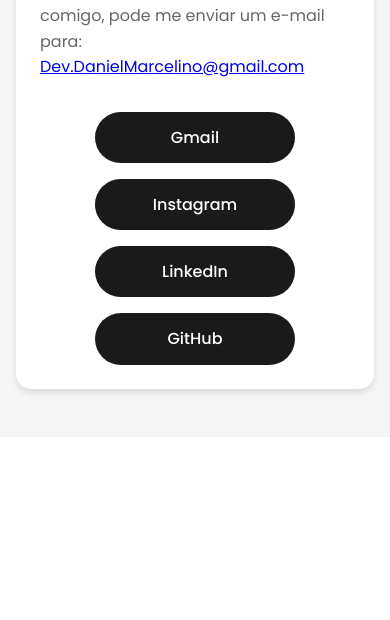
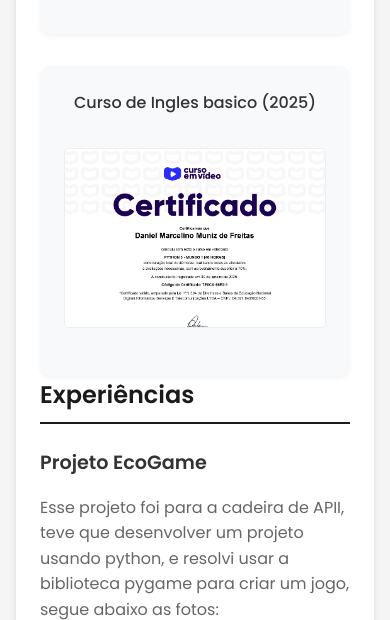
Before and after one commit to DanielMacelino/Projeto-Site, a Flask app: page / in a window 390 px wide. Shown: the part 2331-2951 px from the top of the page. Before the commit the page ends 2728 px from the top, so only its background shows below. Run offline with Flask 3, Linux system fonts and the light colour scheme; some libraries are stand-ins or nearby versions.

Commit message:
Adição de imagens e ajustes nos certificados

```diff
--- a/static/css/Pagina_Inicial.css
+++ b/static/css/Pagina_Inicial.css
@@ -114,8 +114,11 @@ nav a:hover {
 
 .carousel-images img {
     width: 100%;
-    height: auto;
-    object-fit: cover;
+    height: 500px;
+    object-fit: contain;
+    display: block;
+    flex-shrink: 0;
+    background-color: #f0f0f0;
 }
 
 .carousel-controls {
@@ -541,6 +544,41 @@ nav a:hover {
     line-height: 1.6;
 }
 
+/* Estilos para Certificados na Página Inicial */
+.certificados {
+    display: grid; /* Usa grid para alinhar os itens */
+    grid-template-columns: repeat(auto-fit, minmax(250px, 1fr)); /* Colunas responsivas */
+    gap: 2rem; /* Espaçamento entre os cards */
+    margin-top: 1.5rem;
+}
+
+.certificado-item {
+    background-color: #f8f9fa; /* Fundo leve para destacar */
+    padding: 1.5rem;
+    border-radius: 10px;
+    box-shadow: 0 2px 4px rgba(0, 0, 0, 0.05);
+    text-align: center;
+    transition: transform 0.3s ease;
+}
+
+.certificado-item:hover {
+    transform: translateY(-3px);
+}
+
+.certificado-item p {
+    font-weight: 500;
+    color: #333;
+    margin-bottom: 1rem;
+}
+
+.certificado-item .img-media {
+    width: 100%; /* Faz a imagem ocupar a largura do card */
+    height: 200px; /* Define uma altura fixa */
+    object-fit: cover; /* Cobre a área definida, cortando se necessário */
+    border-radius: 5px; /* Bordas arredondadas leves */
+    border: 1px solid #eee; /* Borda sutil */
+}
+
 /* Responsividade */
 @media (max-width: 768px) {
     .header-container {
@@ -623,6 +661,18 @@ nav a:hover {
     .hard-skills h3, .soft-skills h3 {
         font-size: 1.8rem;
     }
+
+    .certificados {
+        grid-template-columns: 1fr; /* Uma coluna em telas menores */
+    }
+
+    .certificado-item .img-media {
+        height: 180px; /* Altura ligeiramente menor em telas menores */
+    }
+
+    .carousel-images img {
+        height: 400px;
+    }
 }
 
 @media (max-width: 480px) {
@@ -642,4 +692,8 @@ nav a:hover {
     .content-box h3 {
         font-size: 1.2rem;
     }
+
+    .carousel-images img {
+        height: 300px;
+    }
 }
--- a/templates/Pagina_Inicial.html
+++ b/templates/Pagina_Inicial.html
@@ -27,14 +27,16 @@
 
             <section>
                 <h2>Olá, sou Daniel Marcelino!</h2>
-                <p>Atualmente, moro na cidade do Crato e sou estudante de Bacharelado em Sistemas de Informação no IFCE, campus Crato - CE.<br>
-                No entanto, minhas raízes estão em Morada Nova - CE, onde nasci e fui criado.</p>
+                <p>  Sou Daniel Marcelino Muniz de Freitas, estudante de Bacharelado em Sistemas de Informação no IFCE - Campus Crato (2023-2027), com interesse em desenvolvimento de software, banco de dados.
+                    Minha trajetória acadêmica começou com o curso Técnico em Mecânica Industrial (2019-2021), no qual realizei um estágio supervisionado na Betânia Lácteos. Essa experiência me proporcionou uma visão prática do setor industrial e aprimorou minhas habilidades analíticas e de resolução de problemas.
+                   Atualmente, busco oportunidades para aplicar meus conhecimentos em tecnologia, contribuir para projetos inovadores e expandir minha experiência profissional.
+                 📩 Aberto a conexões e novas oportunidades!</p>
             </section>
 
             <section>
                 <h3>Formação Acadêmica</h3>
                 <p>Técnico em Mecânica Industrial (2019-2021)</p>
-                <p>Estudante em Bacharel de Sistemas de Informação</p>
+                <p>Estudante em Bacharel de Sistemas de Informação(2022-202X)</p>
             </section>
 
             <section>
@@ -46,10 +48,16 @@
                     </div>
                     <div class="certificado-item">
                         <p>Curso de Python (2022)</p>
-                        <img src="https://img.freepik.com/vetores-gratis/certificado-de-luxo-gradiente-dourado_52683-70557.jpg" alt="Certificado Python" class="img-media">
+                        <img src="{{ url_for('static', filename='css/imagens/python1.jpg') }}" alt="Certificado Curso Python" class="img-media">
                     </div>
-                    <p>Projeto Ecogame Faculdade (2023.1)</p>
-                    <p>Projeto HTML e CSS Faculdade (2024.2)</p>
+                    <div class="certificado-item">
+                        <p>Curso de Python (2025)</p>
+                        <img src="{{ url_for('static', filename='css/imagens/python1.jpg') }}" alt="Certificado Curso Python" class="img-media">
+                    </div>
+                    <div class="certificado-item">
+                        <p>Curso de Ingles basico (2025)</p>
+                        <img src="{{ url_for('static', filename='css/imagens/python1.jpg') }}" alt="Certificado Curso Python" class="img-media">
+                    </div>
                 </div>
             </section>
 
@@ -62,10 +70,10 @@
 
                     <div class="carousel-container">
                         <div class="carousel-images">
-                            <img src="https://i.im.ge/2024/08/18/fUhUhY.foto01.png" alt="Foto 1">
-                            <img src="https://i.im.ge/2024/08/18/fUhhbD.paper01.jpeg" alt="Foto 2">
-                            <img src="https://i.im.ge/2024/08/18/fUhUhY.foto01.png" alt="Foto 3">
-                            <img src="https://i.im.ge/2024/08/18/fUhhbD.paper01.jpeg" alt="Foto 4">
+                            <img src="https://i.im.ge/2024/08/18/fUhUhY.foto01.png" alt="EcoGame Foto 1">
+                            <img src="https://i.ibb.co/PGBbjKcp/ecogame2.png" alt="EcoGame Foto 2">
+                            <img src="https://i.ibb.co/RkqWKFZK/Captura-de-tela-2025-04-17-121123.png" alt="EcoGame Foto 3">
+                            <img src="https://i.ibb.co/vCGJbjCH/ecogame4.png" alt="EcoGame Foto 4">
                         </div>
                         <div class="carousel-controls">
                             <button id="prevBtn">⟨</button>
```
Also changed, not shown: static/css/imagens/Python1.jpg (added), static/css/imagens/ecogame2.png (added), static/css/imagens/ecogame3.png (added), static/css/imagens/ecogame4.png (added).
